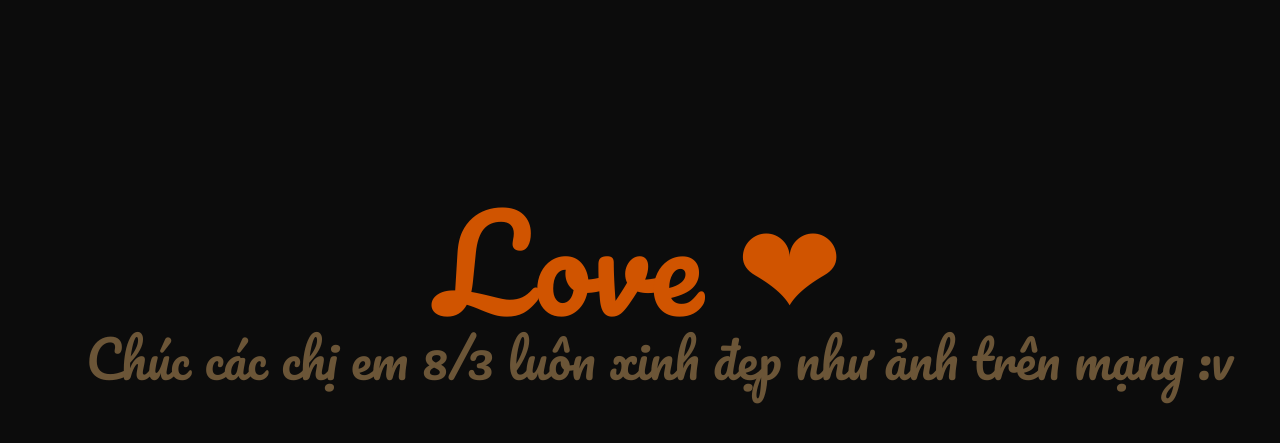
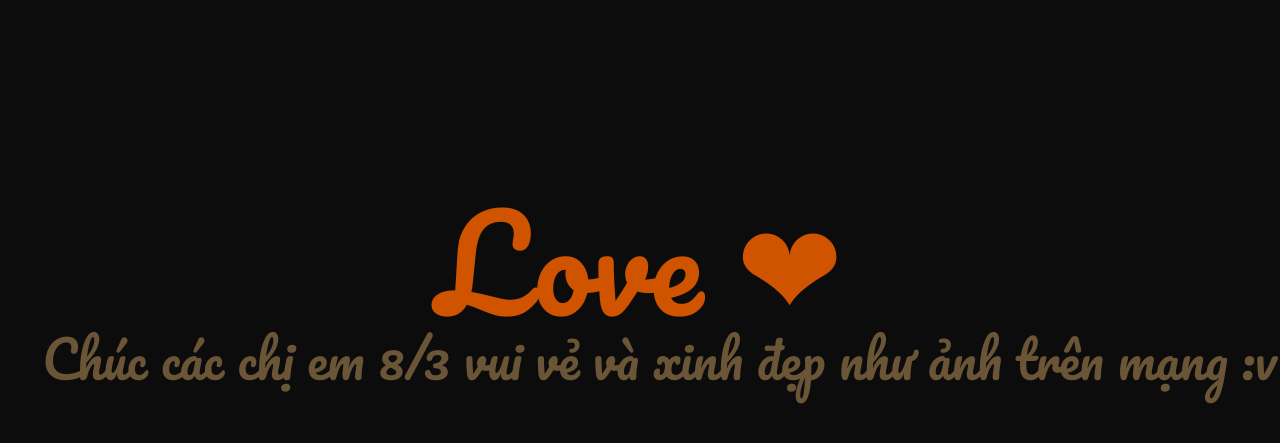
Before and after one commit to phamthienwd/phamthienwd.github.io, a plain HTML site: page index.html in a window 1280 px wide. Shown: the part 115-558 px from the top of the page. Drawn offline with Linux system fonts and the light colour scheme; a web font is replaced by a local one.

Commit message:
Update index.html

```diff
--- a/index.html
+++ b/index.html
@@ -39,7 +39,7 @@ supportsCssVars() || alert("Please view this demo in a modern browser that suppo
 					<span>Love ❤</span>
 				</h2>
 				<h2 class="content__title no-select">
-					<span class="content__title-sub">Chúc các chị em 8/3 luôn xinh đẹp như ảnh trên mạng :v </span>
+					<span class="content__title-sub">Chúc các chị em 8/3 vui vẻ và xinh đẹp như ảnh trên mạng :v </span>
 				</h2>
 			</div>
 		</main>
```
